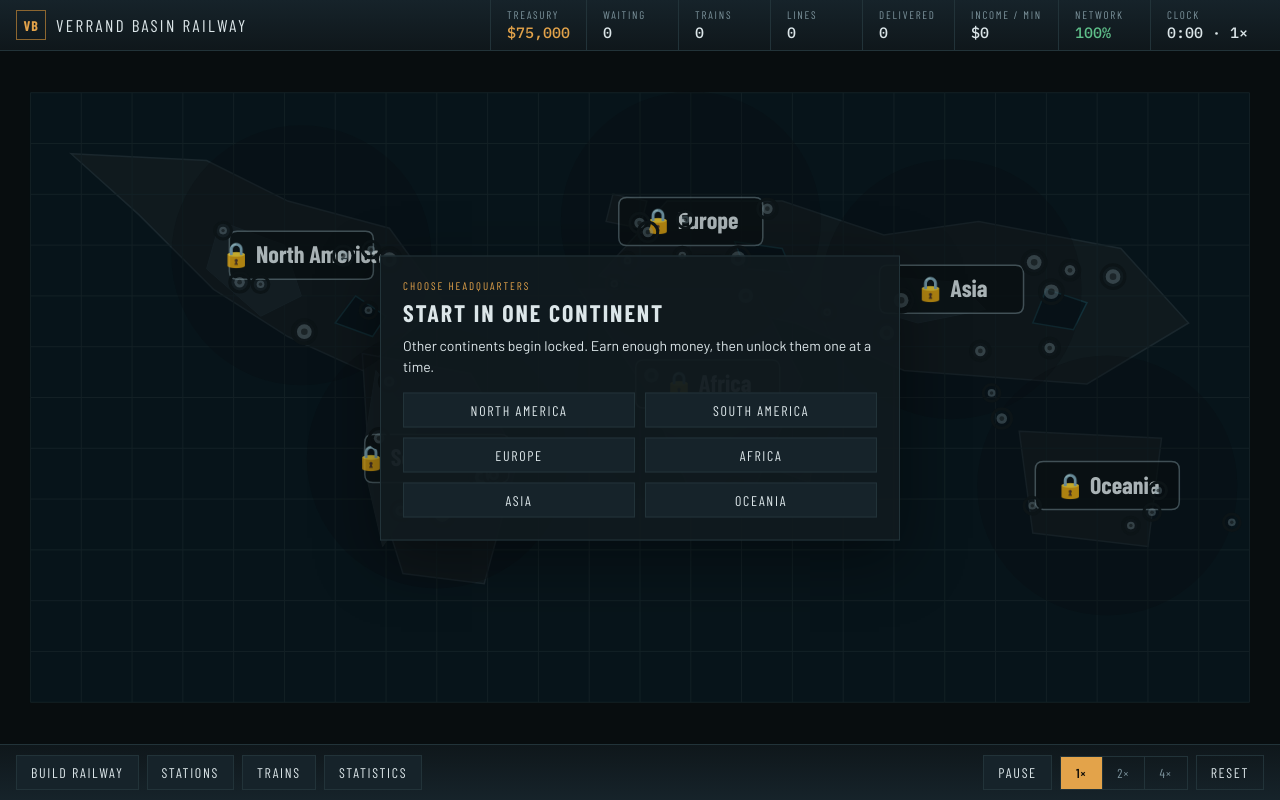
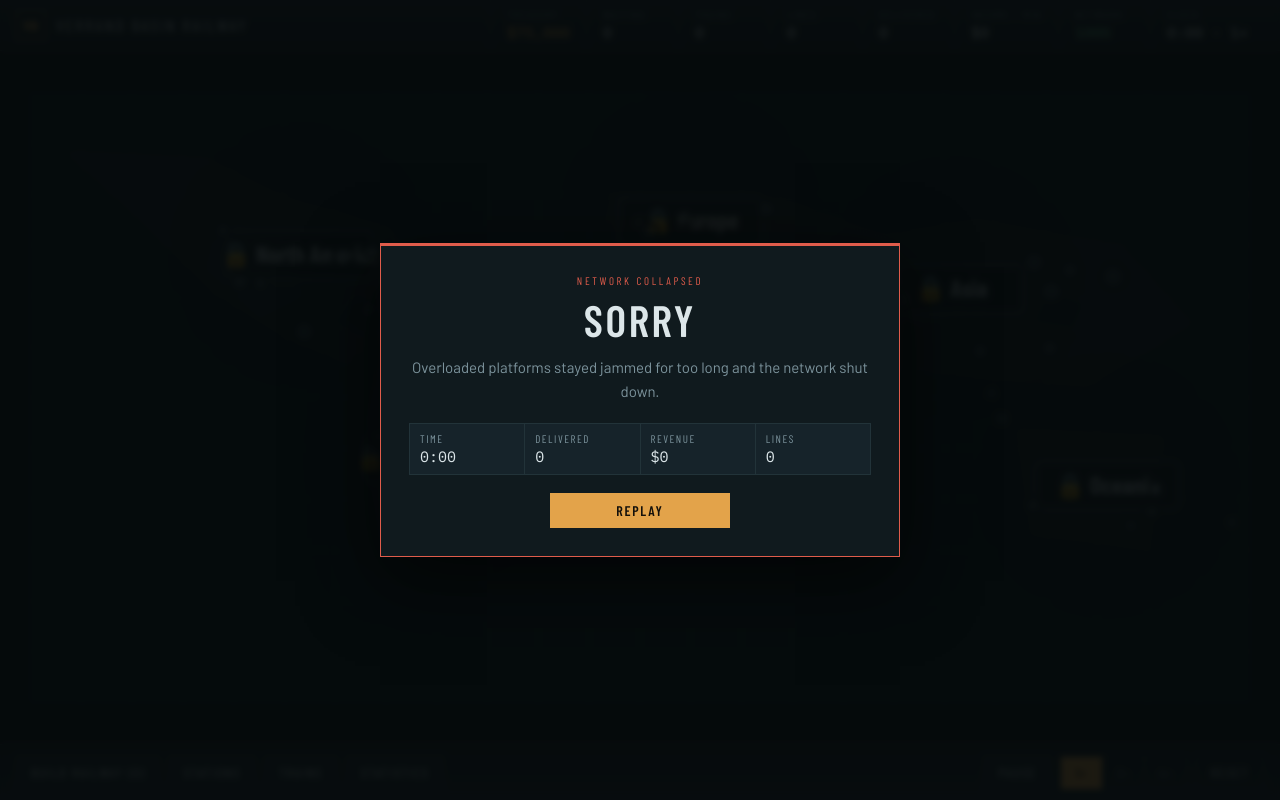
Before and after one commit to aidenaap/TrainCorp, a React (Vite) app: page / in a window 1280 px wide. Built offline with nearby package versions, Linux system fonts and the light colour scheme.

Commit message:
Update: failed claude attempt for win/lose.

```diff
--- a/src/App.tsx
+++ b/src/App.tsx
@@ -10,6 +10,7 @@ import { CityPanel } from './ui/CityPanel';
 import { StationsPanel, StatsPanel, TrainsPanel } from './ui/SidePanels';
 import { BuildConfirm, Toolbar, type PendingBuild } from './ui/Toolbar';
 import { money } from './ui/format';
+import { GameOverlay } from './ui/GameOverlay';
 
 type PanelKind = 'city' | 'stations' | 'trains' | 'stats' | null;
 
@@ -537,6 +538,7 @@ export default function App() {
       <Toolbar
         buildMode={buildMode}
         buildStage={buildStage}
+        bulletsLeft={Math.max(0, snap.bulletLimit - snap.bulletUsed)}
         paused={paused}
         speed={speed}
         openPanel={panel === 'stations' || panel === 'trains' || panel === 'stats' ? panel : null}
@@ -556,6 +558,8 @@ export default function App() {
         }}
         onReset={resetGame}
       />
+
+      <GameOverlay snap={snap} onReplay={resetGame} />
     </div>
   );
 }
--- a/src/sim/config.ts
+++ b/src/sim/config.ts
@@ -41,6 +41,8 @@ export const CONFIG = {
   // Overcrowding thresholds (fraction of capacity)
   warningAt: 0.7,
   criticalAt: 0.9,
+  /** sim-seconds of accumulated overload before the run is lost (drains N× with N overloaded stations) */
+  overloadGraceSeconds: 300,
 
   // Simulation
   fixedStep: 1 / 60,
--- a/src/styles.css
+++ b/src/styles.css
@@ -445,6 +445,95 @@ button {
   overflow: hidden;
   text-overflow: ellipsis;
 }
+.line-list__row--stacked {
+  display: flex;
+  flex-direction: column;
+  align-items: stretch;
+  gap: 8px;
+}
+
+.line-list__actions {
+  display: grid;
+  grid-template-columns: 1fr 1fr;
+  gap: 8px;
+}
+
+.line-list__row--stacked .line-list__link {
+  width: 100%;
+}
+
+/* ------------------------------------------------------- win / lose */
+
+.overlay {
+  position: fixed;
+  inset: 0;
+  z-index: 20;
+  display: grid;
+  place-items: center;
+  padding: 24px;
+  background: rgba(6, 10, 12, 0.9);
+  backdrop-filter: blur(3px);
+  --accent: var(--overloaded);
+}
+
+.overlay--won {
+  --accent: var(--teal);
+}
+
+.overlay__card {
+  width: min(520px, 100%);
+  padding: 28px;
+  background: var(--panel);
+  border: 1px solid var(--accent);
+  border-top: 3px solid var(--accent);
+  box-shadow: 0 24px 70px rgba(0, 0, 0, 0.6);
+  text-align: center;
+}
+
+.overlay__eyebrow {
+  margin: 0 0 6px;
+  font-family: var(--display);
+  font-size: 11px;
+  letter-spacing: 0.24em;
+  text-transform: uppercase;
+  color: var(--accent);
+}
+
+.overlay__title {
+  margin: 0 0 10px;
+  font-family: var(--display);
+  font-size: 44px;
+  font-weight: 600;
+  letter-spacing: 0.06em;
+  text-transform: uppercase;
+}
+
+.overlay__body {
+  margin: 0 0 20px;
+  font-size: 15px;
+  line-height: 1.55;
+  color: var(--muted);
+}
+
+.overlay__facts {
+  grid-template-columns: repeat(4, minmax(0, 1fr));
+  text-align: left;
+}
+
+.overlay__actions {
+  display: flex;
+  justify-content: center;
+}
+
+.overlay__actions .btn {
+  min-width: 180px;
+}
+
+@media (max-width: 560px) {
+  .overlay__facts {
+    grid-template-columns: repeat(2, minmax(0, 1fr));
+  }
+}
 
 .line-list__trains {
   color: var(--teal);
--- /dev/null
+++ b/src/ui/GameOverlay.tsx
@@ -0,0 +1,51 @@
+import type { UiSnapshot } from '../sim/engine';
+import { clock, compact, money } from './format';
+
+interface Props {
+  snap: UiSnapshot;
+  onReplay: () => void;
+}
+
+export function GameOverlay({ snap, onReplay }: Props) {
+  if (snap.outcome === 'playing') return null;
+  const won = snap.outcome === 'won';
+
+  return (
+    <div className={`overlay overlay--${snap.outcome}`} role="dialog" aria-modal="true">
+      <div className="overlay__card">
+        <p className="overlay__eyebrow">{won ? 'Network complete' : 'Network collapsed'}</p>
+        <h1 className="overlay__title">{won ? 'Congratulations' : 'Sorry'}</h1>
+        <p className="overlay__body">
+          {won
+            ? 'Every continent is open and every station is on the network. The world runs on your rails.'
+            : 'Overloaded platforms stayed jammed for too long and the network shut down.'}
+        </p>
+
+        <dl className="facts overlay__facts">
+          <div className="facts__item">
+            <dt>Time</dt>
+            <dd>{clock(snap.elapsed)}</dd>
+          </div>
+          <div className="facts__item">
+            <dt>Delivered</dt>
+            <dd>{compact(snap.delivered)}</dd>
+          </div>
+          <div className="facts__item">
+            <dt>Revenue</dt>
+            <dd>{money(snap.revenue)}</dd>
+          </div>
+          <div className="facts__item">
+            <dt>Lines</dt>
+            <dd>{snap.railwayCount}</dd>
+          </div>
+        </dl>
+
+        <div className="overlay__actions">
+          <button className="btn btn--primary" onClick={onReplay}>
+            Replay
+          </button>
+        </div>
+      </div>
+    </div>
+  );
+}
--- a/src/ui/SidePanels.tsx
+++ b/src/ui/SidePanels.tsx
@@ -62,7 +62,7 @@ export function TrainsPanel({
                   const locked = line.bulletLocked;
                   const upgradeBroke = snap.money < line.upgradeCost;
                   return (
-                    <li key={line.id} className="line-list__row">
+                    <li key={line.id} className="line-list__row line-list__row--stacked">
                       <button className="line-list__link" onClick={() => onSelectLine(line.id)}>
                         <span className="line-list__name">
                           {line.from} → {line.to}
@@ -74,6 +74,7 @@ export function TrainsPanel({
                           </span>
                         </span>
                       </button>
+                      <div className="line-list__actions">
                         <button
                           className="btn btn--small btn--teal"
                           disabled={full || broke}
@@ -96,6 +97,7 @@ export function TrainsPanel({
                         >
                           {atBullet ? 'Bullet' : locked ? 'Locked' : `Upgrade ${money(line.upgradeCost)}`}
                         </button>
+                      </div>
                     </li>
                   );
                 })}
--- a/src/ui/Toolbar.tsx
+++ b/src/ui/Toolbar.tsx
@@ -14,6 +14,7 @@ export interface PendingBuild {
 interface Props {
   buildMode: boolean;
   buildStage: 'idle' | 'pickFirst' | 'pickSecond';
+  bulletsLeft: number;
   paused: boolean;
   speed: SpeedOption;
   openPanel: 'stations' | 'trains' | 'stats' | null;
@@ -27,6 +28,7 @@ interface Props {
 export function Toolbar({
   buildMode,
   buildStage,
+  bulletsLeft,
   paused,
   speed,
   openPanel,
@@ -47,7 +49,7 @@ export function Toolbar({
     <footer className="toolbar">
       <div className="toolbar__group">
         <button className={`btn${buildMode ? ' btn--armed' : ''}`} onClick={onToggleBuild}>
-          {buildMode ? 'Cancel build' : 'Build railway'}
+          {buildMode ? 'Cancel build' : `Build railway (${bulletsLeft})`}
         </button>
         <button
           className={`btn${openPanel === 'stations' ? ' btn--active' : ''}`}
```
Also changed, not shown: src/sim/types.ts (+11 -5 lines). Lines whose indentation alone changed are shown as unchanged.
